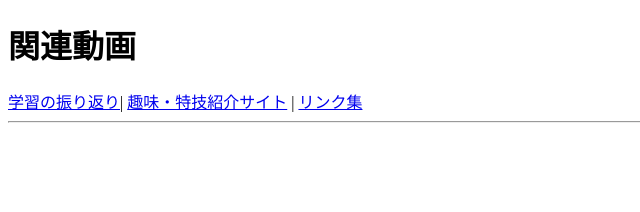
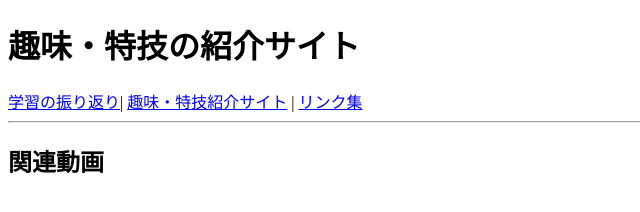
Before and after one commit to web2025-021/information-processing-4th, a plain HTML site: page rink.html in a window 1280 px wide. Shown: the whole page, without its empty margins (0-640 px from the left). Drawn offline with Linux system fonts and the light colour scheme.

Commit message:
Update rink.html

```diff
--- a/rink.html
+++ b/rink.html
@@ -6,12 +6,13 @@
     <title>趣味・特技の紹介サイト</title>
 </head>
 <body>
-    <h1>関連動画</h1>
+    <h1>趣味・特技の紹介サイト</h1>
      <nav>
     <a href="index.html">学習の振り返り</a>|
     <a href="syumi.html">趣味・特技紹介サイト</a> |
     <a href="rink.html">リンク集</a>
   </nav>
 <hr>
+<h2>関連動画</h2>
 </body>
 </html>
```
